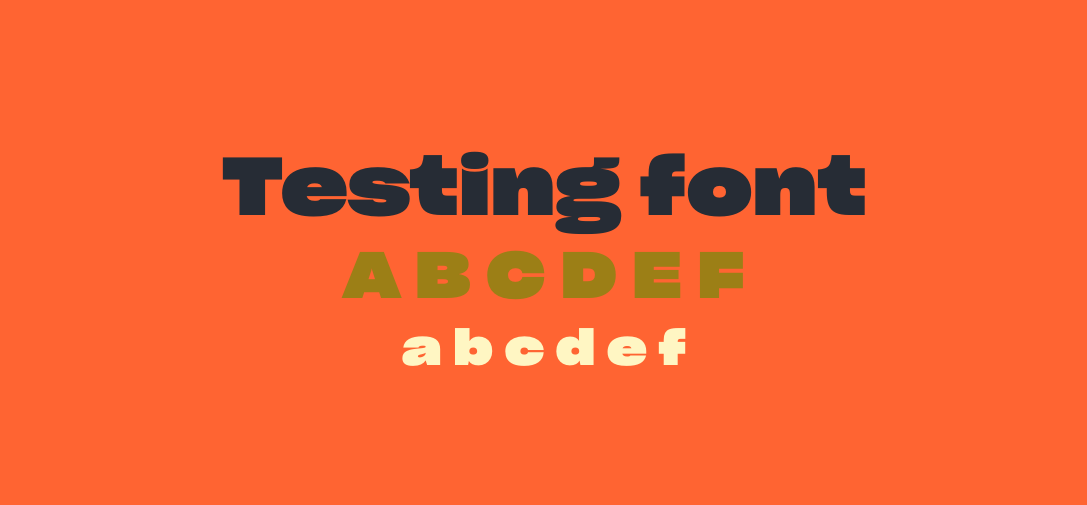
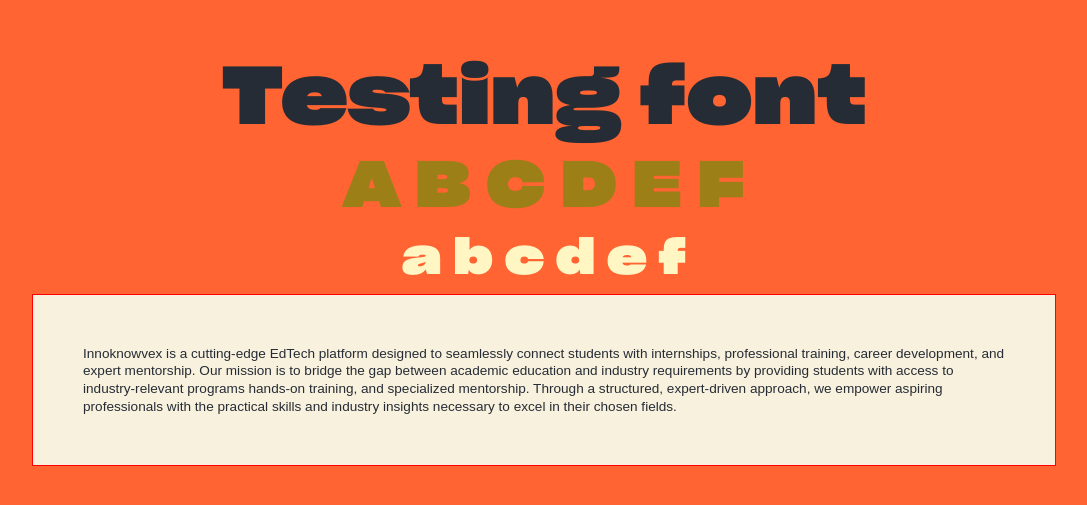
Before and after one commit to technicalinnoknowvex-ai/innoknowvex, a Next.js app: page / in a window 1280 px wide. Shown: the part 137-642 px from the top of the page, without its empty margins (96-1183 px from the left). Built offline with nearby package versions, Linux system fonts and the light colour scheme; a web font is replaced by a local one.

Commit message:
added new font: oldschool grotesk

```diff
--- a/src/app/layout.jsx
+++ b/src/app/layout.jsx
@@ -125,6 +125,48 @@
   display: "swap",
 });
 
+const oldSchoolGrotesk = localFont({
+  src: [
+    // 25 Width Normal
+    {
+      path: "../../public/fonts/oldSchoolGrotesk/OldschoolGrotesk-NormalThin.otf",
+      weight: "100",
+      style: "normal",
+    },
+    {
+      path: "../../public/fonts/oldSchoolGrotesk/OldschoolGrotesk-NormalLight.otf",
+      weight: "300",
+      style: "normal",
+    },
+    {
+      path: "../../public/fonts/oldSchoolGrotesk/OldschoolGrotesk-NormalBook.otf",
+      weight: "400",
+      style: "normal",
+    },
+    {
+      path: "../../public/fonts/oldSchoolGrotesk/OldschoolGrotesk-NormalMedium.otf",
+      weight: "500",
+      style: "normal",
+    },
+    {
+      path: "../../public/fonts/oldSchoolGrotesk/OldschoolGrotesk-NormalBold.otf",
+      weight: "600",
+      style: "normal",
+    },
+    {
+      path: "../../public/fonts/oldSchoolGrotesk/OldschoolGrotesk-NormalExtraBold.otf",
+      weight: "700",
+      style: "normal",
+    },
+    {
+      path: "../../public/fonts/oldSchoolGrotesk/OldschoolGrotesk-NormalBlack.otf",
+      weight: "900",
+      style: "normal",
+    },
+  ],
+  variable: "--font-oldschool",
+  display: "swap",
+});
 export const metadata = {
   title: "Create Next App",
   description: "Generated by create next app",
@@ -135,7 +177,7 @@
     <html lang="en">
       <body
         className={`${sharpGrotesk20.variable}
-        ${sharpGrotesk25.variable}`}
+        ${sharpGrotesk25.variable} ${oldSchoolGrotesk.variable}`}
       >
         <AppLayout>{children}</AppLayout>
       </body>
--- a/src/components/Pages/Landing/Sections/Hero/Hero.jsx
+++ b/src/components/Pages/Landing/Sections/Hero/Hero.jsx
@@ -8,6 +8,16 @@
       <p className={heroStyles.heroWrapper__headingMiddle}>A B C D E F</p>
       <br />
       <p className={heroStyles.heroWrapper__headingBottom}>a b c d e f</p>
+      <p className={heroStyles.heroWrapper__para}>
+        Innoknowvex is a cutting-edge EdTech platform designed to seamlessly
+        connect students with internships, professional training, career
+        development, and expert mentorship. Our mission is to bridge the gap
+        between academic education and industry requirements by providing
+        students with access to industry-relevant programs hands-on training,
+        and specialized mentorship. Through a structured, expert-driven
+        approach, we empower aspiring professionals with the practical skills
+        and industry insights necessary to excel in their chosen fields.
+      </p>
     </section>
   );
 };
--- a/src/components/Pages/Landing/Sections/Hero/styles/hero.module.scss
+++ b/src/components/Pages/Landing/Sections/Hero/styles/hero.module.scss
@@ -23,4 +23,14 @@
     @include m.font(f.$font-sharp-25, f.$bold, v.$text-tertiary);
     font-size: 3rem;
   }
+  &__para {
+    margin-top: 10px;
+    width: 80%;
+    @include m.font(f.$font-oldschool, f.$book, v.$text-primary);
+    font-size: 0.85rem;
+    line-height: 1.3;
+    background-color: v.$app-background-base;
+    padding: 50px 50px;
+    border: 1px solid red;
+  }
 }
--- a/src/styles/_fonts.scss
+++ b/src/styles/_fonts.scss
@@ -1,6 +1,7 @@
 // Font families
 $font-sharp-20: var(--font-sharp-20), sans-serif;
 $font-sharp-25: var(--font-sharp-25), sans-serif;
+$font-oldschool: var(--font-oldschool), sans-serif;
 
 /*
 
```
